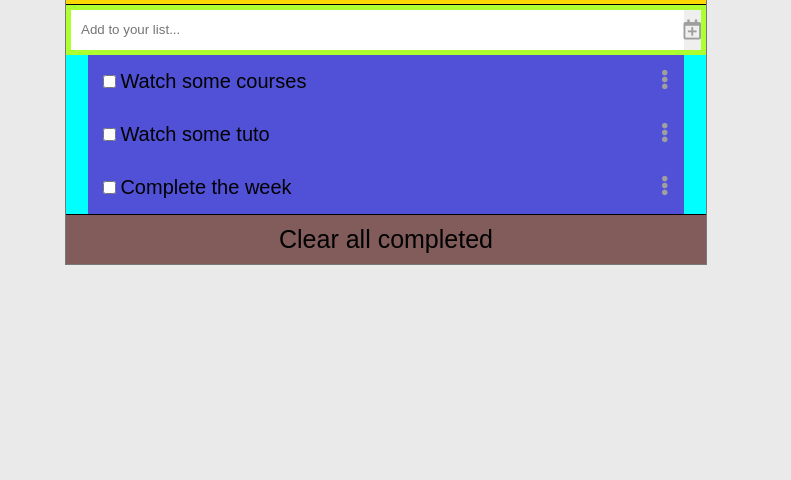
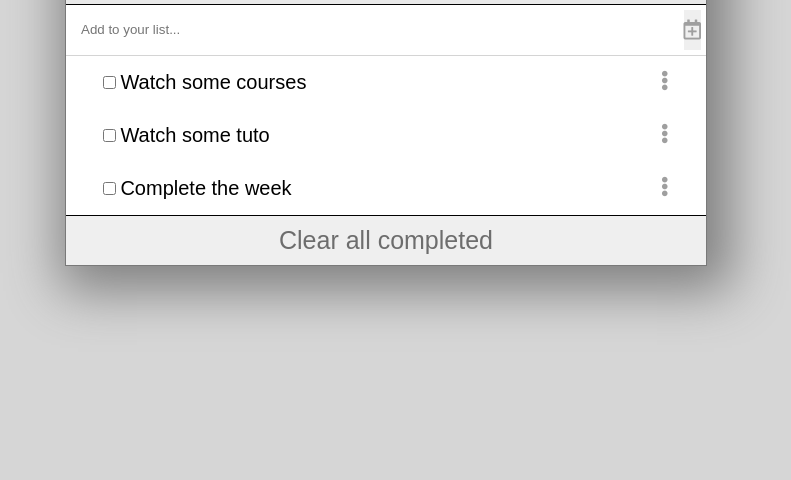
Before and after one commit to Ouail-01/To-Do-List_Project, a website built with webpack: page src/index.html in a window 1280 px wide. Shown: the part 320-800 px from the top of the page, without its empty margins (254-1045 px from the left). Built offline with nearby package versions, Linux system fonts and the light colour scheme; a web font is replaced by a local one.

Commit message:
Complete styling

```diff
--- a/src/style.css
+++ b/src/style.css
@@ -11,28 +11,30 @@ body {
     display: flex;
     align-items: center;
     justify-content: center;
-    background: rgb(234, 234, 234);
+    background: rgb(214, 214, 214);
 }
 
 .toDo-container {
-    background: aqua;
+    background: #FFF;
     height: auto;
     width: 50%;
     display: flex;
     flex-direction: column;
     justify-content: center;
     border: 1px solid rgb(121, 121, 121);
+    box-shadow: 10px 10px 50px 15px grey;
 }
 
 .toDo-container h1 {
     text-align: center;
     font-size: 30px;
+    border-bottom: 1px solid #000;
 }
 
 /* To Do header */
 
 .toDo-header {
-    background: gold;
+    background: rgb(233, 233, 233);
     display: flex;
     align-items: center;
     justify-content: space-between;
@@ -49,9 +51,9 @@ body {
 /* To Do input */
 
 .toDo-input {
-    background: greenyellow;
     display: flex;
     padding: 5px;
+    border-bottom: 1px solid rgb(212, 212, 212);
 }
 
 .toDo-input input {
@@ -73,13 +75,11 @@ body {
 /* To Do list */
 
 .todo-list {
-    background: green;
     width: 93%;
     margin: auto;
 }
 
 .todo-list li{
-    background: rgb(81, 81, 215);
     margin: auto;
     list-style: none;
     display: flex;
@@ -102,10 +102,19 @@ body {
     color: rgb(159, 159, 159);
 }
 .btn button{
-    background: rgb(130, 91, 91);
     width: 100%;
     border: none;
     font-size: 25px;
     padding: 10px;
     border-top: 1px solid #000;
+    cursor: pointer;
+    color: rgb(109, 109, 109);
 }
+
+/* Styling for the mobile version */
+
+@media screen and (max-width: 768px) {
+    .toDo-container {
+        width: 95%;
+    }
+  }
```
Also changed, not shown: dist/main.bundle.js.
